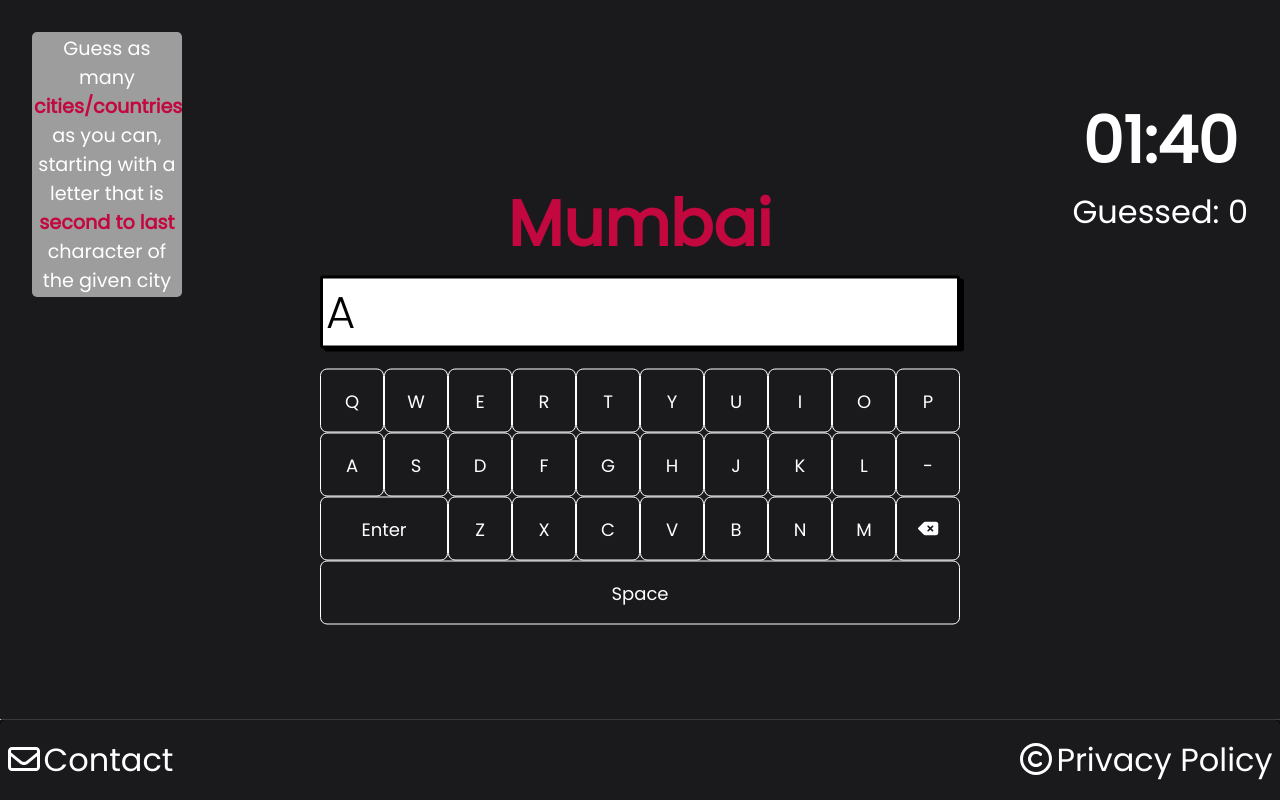
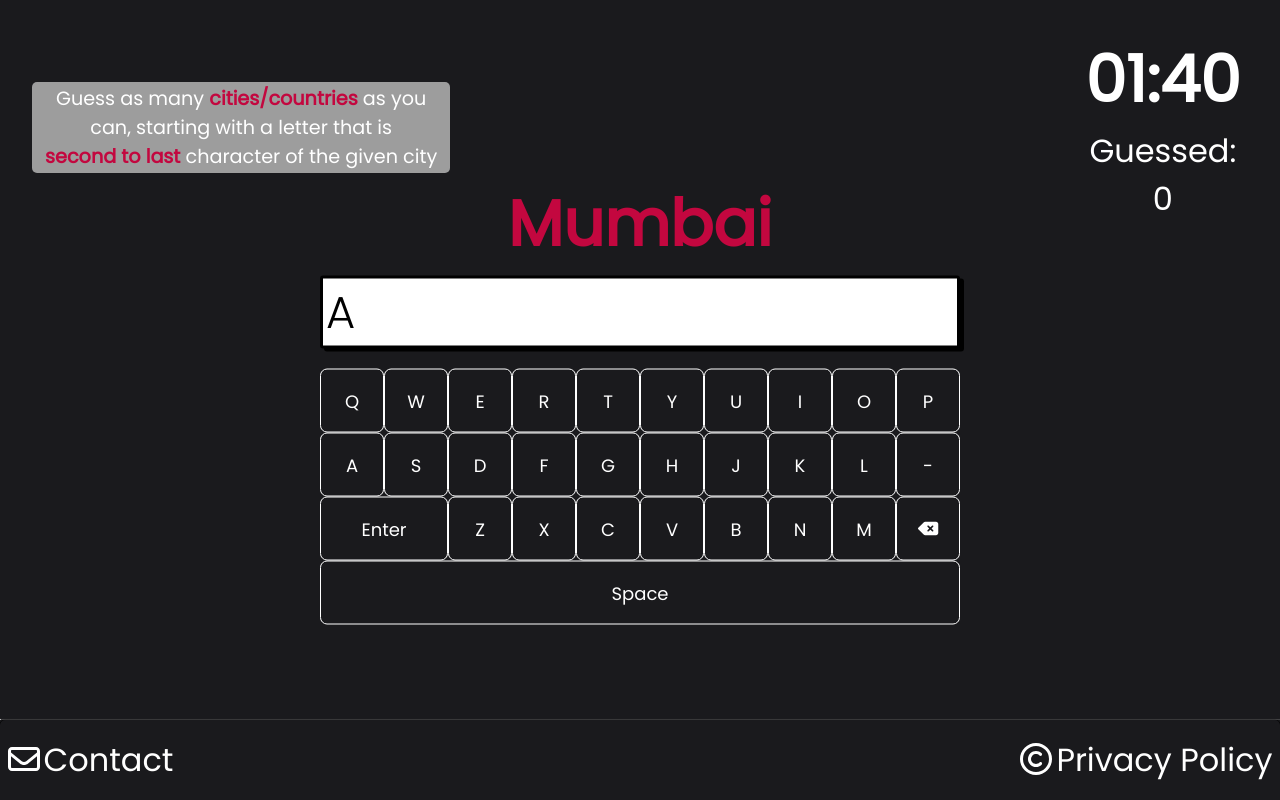
Before and after one commit to nickgabriadze/Towngraphy, a React (Create React App) app: page / in a window 1280 px wide. Both pictures are taken after a click on the icon 56 px from the left and 103 px from the top of the page. Built offline with nearby package versions, Linux system fonts and the light colour scheme.

Commit message:
Changed instruction element style

```diff
--- a/src/Components/HowTo/howToInstruction.css
+++ b/src/Components/HowTo/howToInstruction.css
@@ -12,7 +12,7 @@
     color: rgb(255, 255, 255);
     border-radius: 5px;
     padding: 2px;
-    width: 200px;
+    width: 250px;
     height: auto;
     font-size: 13px;
     font-family: 'Poppins', 'Gill Sans', 'Gill Sans MT', 'Calibri', 'Trebuchet MS', 'sans-serif';
--- a/src/Components/HowTo/howToInstruction.jsx
+++ b/src/Components/HowTo/howToInstruction.jsx
@@ -7,8 +7,8 @@ import {motion} from 'framer-motion';
 export function HowTo() {
     const [clicked, setClicked] = useState(false);
 
-    const secondToLast = <div style={{'color':'#c3073f', 'fontWeight':'bold'}}>second to last</div>
-    const citiesOrCountries = <div style={{'color':'#c3073f', 'fontWeight':'bold'}}>cities/countries</div>
+    const secondToLast = <div style={{'color':'#c3073f', 'fontWeight':'bold', 'display':'inline-block'}}>second to last</div>
+    const citiesOrCountries = <div style={{'color':'#c3073f', 'fontWeight':'bold','display':'inline-block'}}>cities/countries</div>
 
     const questionMark = <motion.div layout='position' transition={{
         layout: {
```
